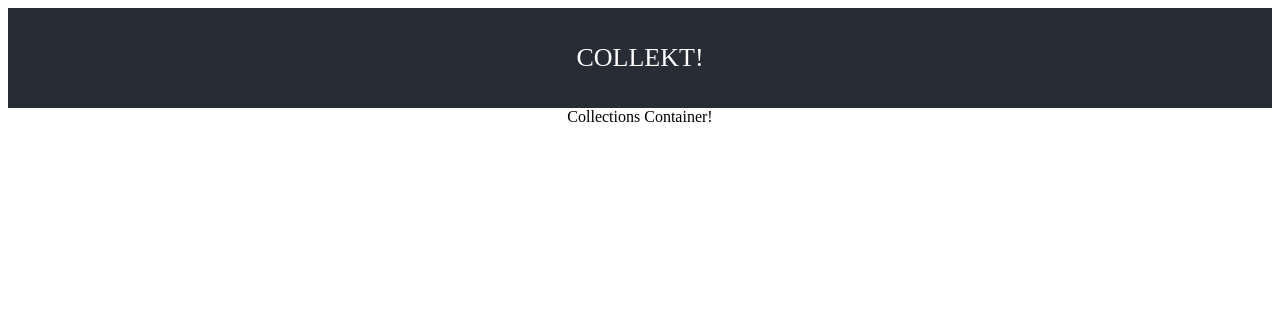
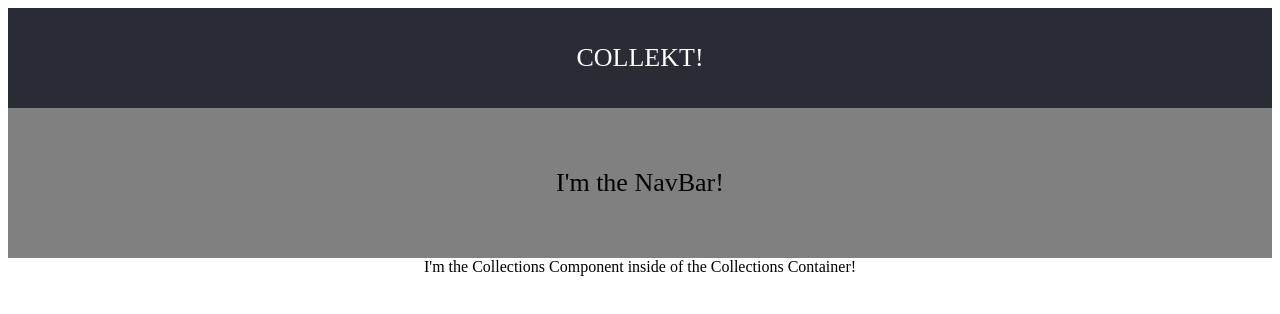
Before and after one commit to ElleeB/collekt, a React (Create React App) app in the folder client/: page / in a window 1280 px wide. Shown: the top 314 px of the page. Built offline with nearby package versions, Linux system fonts and the light colour scheme.

Commit message:
Add basic header navbar and collections container with

```diff
--- a/client/src/App.css
+++ b/client/src/App.css
@@ -1,5 +1,14 @@
 .App {
   text-align: center;
+}
+
+.navbar {
+  background-color: grey;
+  height: 150px;
+  display: flex;
+  align-items: center;
+  justify-content: center;
+  font-size: calc(10px + 2vmin);
 }
 
 .App-header {
@@ -11,6 +20,5 @@
   align-items: center;
   justify-content: center;
   font-size: calc(10px + 2vmin);
-  vertical-align: top;
   color: white;
 }
--- a/client/src/App.js
+++ b/client/src/App.js
@@ -1,6 +1,7 @@
 import React from 'react'
 import './App.css'
 import CollectionsContainer from './containers/CollectionsContainer'
+import NavBar from './components/NavBar'
 
 function App() {
   return (
@@ -8,6 +9,7 @@ function App() {
       <header className="App-header">
         COLLEKT!
       </header>
+            <NavBar />
       <CollectionsContainer />
     </div>
   );
--- /dev/null
+++ b/client/src/components/NavBar.js
@@ -0,0 +1,16 @@
+import React from 'react'
+import { Component } from 'react'
+// import './App.css'
+
+class NavBar extends Component {
+
+  render() {
+    return (
+      <div className='navbar'>
+        I'm the NavBar!
+      </div>
+    );
+  }
+}
+
+export default NavBar
--- /dev/null
+++ b/client/src/components/collections/Collections.js
@@ -0,0 +1,17 @@
+import React from 'react'
+import { Component } from 'react'
+// import Collection from './components/collections/Collection'
+// import './App.css'
+
+class Collections extends Component {
+
+  render() {
+    return (
+      <div>
+        I'm the Collections Component inside of the Collections Container!
+      </div>
+    );
+  }
+}
+
+export default Collections
--- a/client/src/containers/CollectionsContainer.js
+++ b/client/src/containers/CollectionsContainer.js
@@ -1,13 +1,14 @@
 import React from 'react'
 import { Component } from 'react'
+import Collections from '../components/collections/Collections'
 // import './App.css'
 
 class CollectionsContainer extends Component {
 
   render() {
     return (
-      <div className="App">
-        Collections Container!
+      <div>
+        <Collections />
       </div>
     );
   }
```
Also changed, not shown: client/src/components/Title.js (added, +16 -0 lines).
